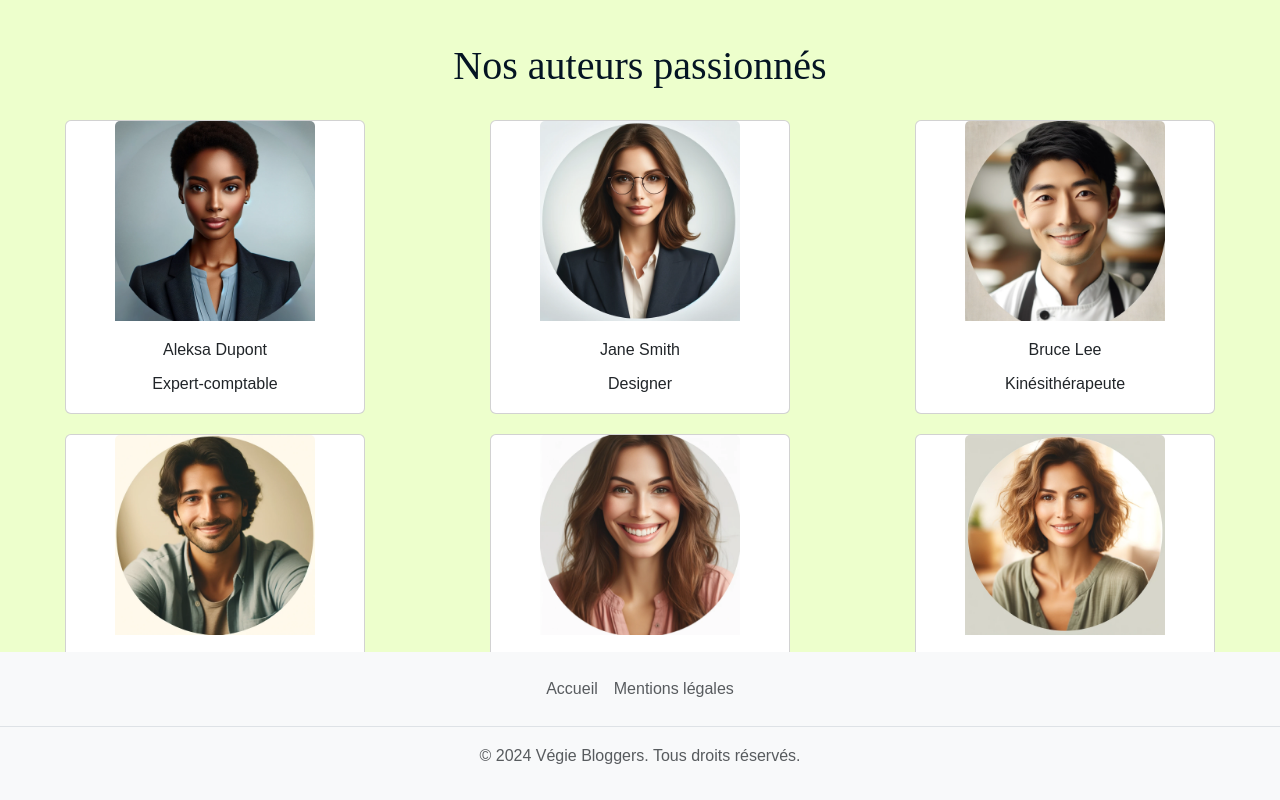
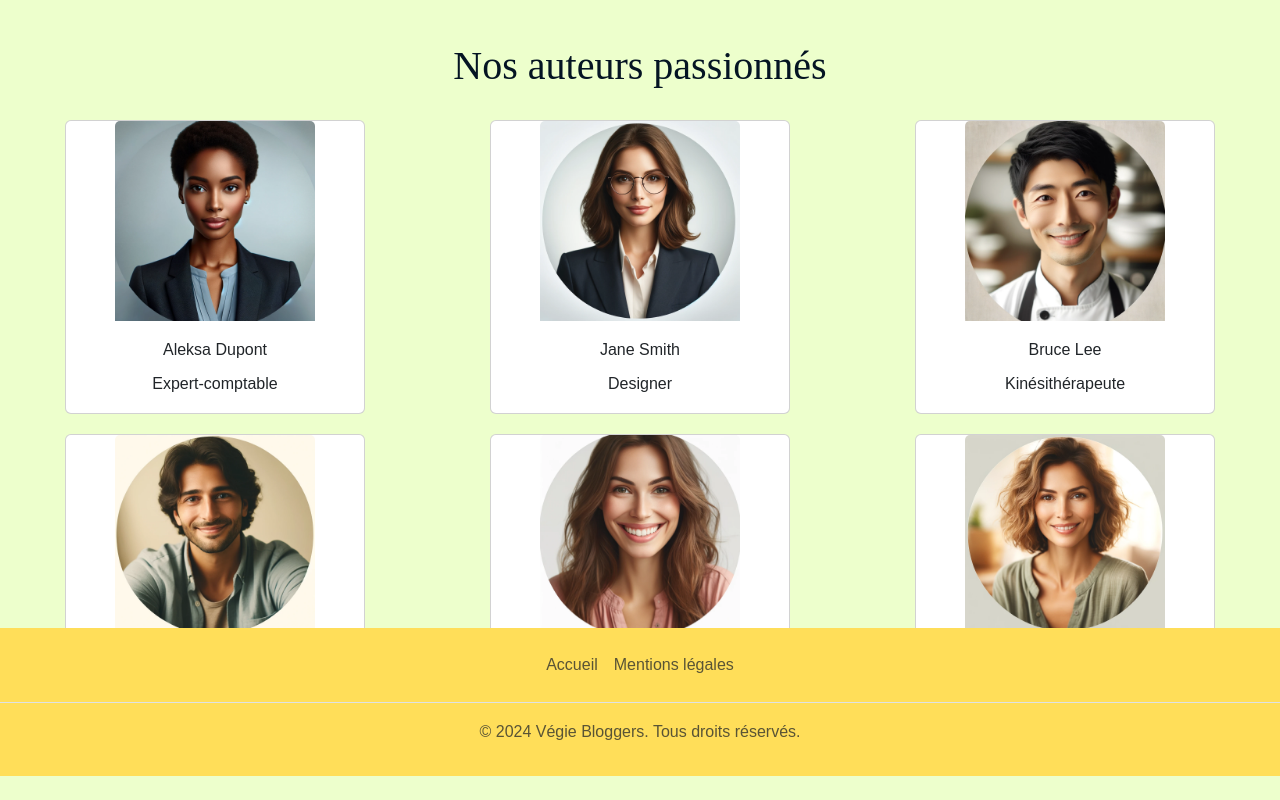
Before and after one commit to Aleks512/fronted, a Vue app: page / in a window 1280 px wide. Shown: the part 1115-1915 px from the top of the page. After the commit the page ends 1891 px from the top, so only its background shows below. Built offline with nearby package versions, Linux system fonts and the light colour scheme.

Commit message:
footer part3

```diff
--- a/src/components/FooterView.vue
+++ b/src/components/FooterView.vue
@@ -1,5 +1,5 @@
 <template>
-    <footer class="mt-4">
+    <footer>
       <ul class="nav justify-content-center border-bottom pb-3 mb-3">
         <li class="nav-item">
           <router-link to="/" class="nav-link px-2 text-muted">Accueil</router-link>
@@ -20,7 +20,7 @@
 
   <style scoped>
   footer {
-    background-color: #f8f9fa;
+    background-color: #FFDE59 !important;
     padding: 1rem 0;
     position: relative;
     width: 100%;
--- a/src/components/NavbarView.vue
+++ b/src/components/NavbarView.vue
@@ -60,7 +60,6 @@
 
   <style>
   nav {
-    font-family: 'Arial', sans-serif;
     font-size: 1rem !important;
     background-color: #FFDE59 !important;
 }
```
